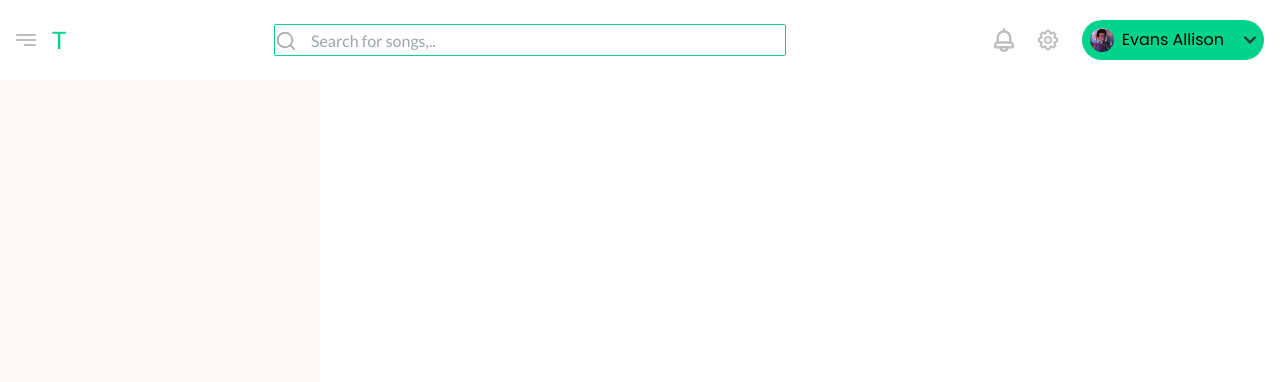
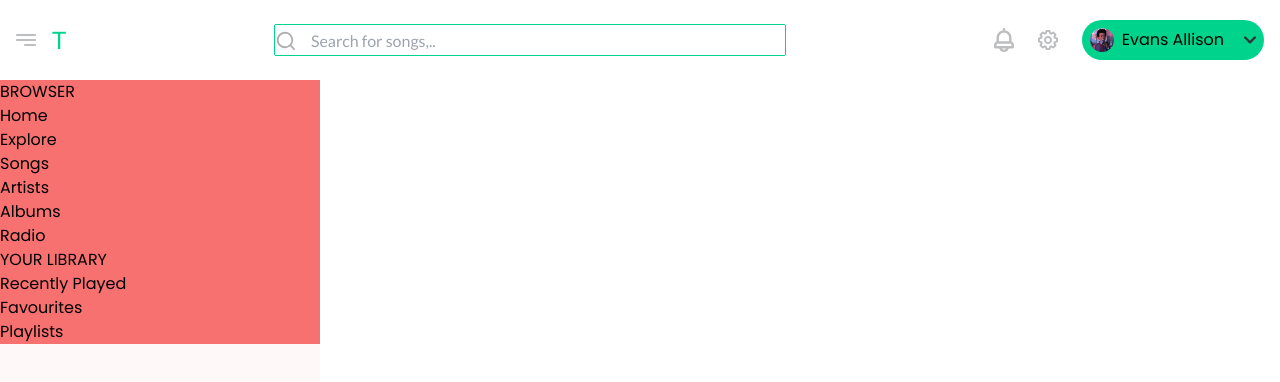
Before and after one commit to alli-Codes/Tunify-vite-, a Vue app: page / in a window 1280 px wide. Shown: the top 382 px of the page. Built offline with nearby package versions, Linux system fonts and the light colour scheme.

Commit message:
Adding the links

```diff
--- a/src/components/Sidebar.vue
+++ b/src/components/Sidebar.vue
@@ -1,5 +1,28 @@
 <script></script>
 
 <template>
-  <div class="h-full w-[20rem] bg-[#FFF8F8] absolute top-0"></div>
+  <div class="h-full w-[20rem] bg-[#FFF8F8] absolute top-0">
+    <div class="bg-red-400 flex flex-col relative top-20">
+      <section>
+        <p>BROWSER</p>
+        <nav class="flex flex-col">
+          <a href="#">Home</a>
+          <a href="#">Explore</a>
+          <a href="#">Songs</a>
+          <a href="#">Artists</a>
+          <a href="#">Albums</a>
+          <a href="#">Radio</a>
+        </nav>
+      </section>
+
+      <section>
+        <p>YOUR LIBRARY</p>
+        <nav class="flex flex-col">
+          <a href="#">Recently Played</a>
+          <a href="#">Favourites</a>
+          <a href="#">Playlists</a>
+        </nav>
+      </section>
+    </div>
+  </div>
 </template>
```
